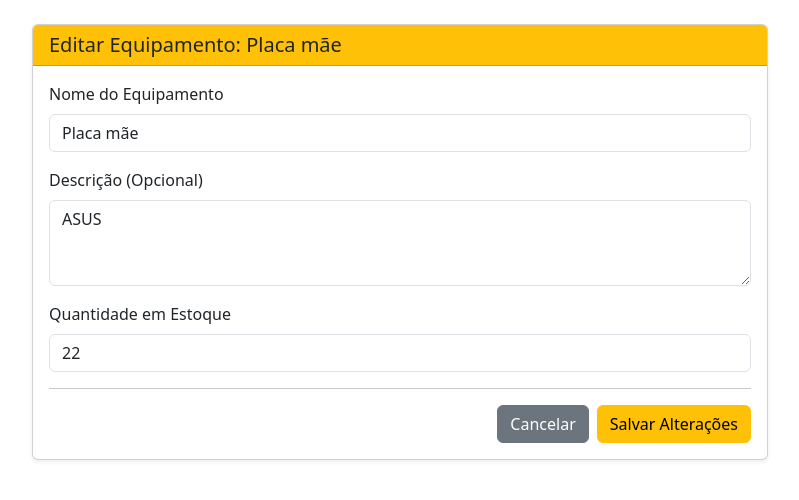
After one commit to guilhermegamabs/controle-estoque, a Flask app: a page that uses templates/editar_equipamento.html in a window 1280 px wide. The commit adds this page. Shown: the top 500 px of the page, without its empty margins (240-1039 px from the left). Run offline with Flask 3, Linux system fonts and the light colour scheme; data comes from the database, SQL or seed files in the repository; both versions use the stored data as it was after the commit.

Commit message:
adicionando métodos de update e listar

```diff
--- a/app.py
+++ b/app.py
@@ -12,6 +12,12 @@ with app.app_context():
 def hello():
     return "<h1>Hello World!</h1>"
 
+@app.route('/equipamentos')
+def listar_equipamentos():
+    listar_de_equipamentos = database.listar_equipamentos()
+
+    return render_template('equipamentos.html', equipamentos = listar_de_equipamentos)
+
 @app.route('/equipamentos/novo', methods=['GET', 'POST'])
 def novo_equipamento():
     if request.method == 'POST':
@@ -25,11 +31,29 @@ def novo_equipamento():
 
     return render_template('adicionar_equipamento.html')
 
-@app.route('/equipamentos')
-def listar_equipamentos():
-    listar_de_equipamentos = database.listar_equipamentos()
+@app.route('/equipamentos/editar:<int:id_equipamento>', methods=['GET', 'POST'])
+def editar_equipamento(id_equipamento):
+    equipamento = database.listar_um_equipamento(id_equipamento)
+    if not equipamento:
+        flash('Equipamento não encontrado!', 'danger')
+        return redirect(url_for('listar_equipamentos'))
 
-    return render_template('equipamentos.html', equipamentos = listar_de_equipamentos)
+    if request.method == 'POST':
+        nome = request.form['nome_equipamento']
+        descricao = request.form['descricao_equipamento']
+        quantidade = request.form['quantidade_estoque']
+
+        database.atualizar_equipamento(id_equipamento, nome, descricao, quantidade)
+        flash('Equipamento atualizado com sucesso!', 'success')
+        return redirect(url_for('listar_equipamentos'))
+
+    return render_template('editar_equipamento.html', equipamento=equipamento)
+
+@app.route('/equipamentos/excluir/<int:id_equipamento>', methods=['POST'])
+def excluir_equipamento_rota(id_equipamento):
+    database.excluir_equipamento(id_equipamento)
+    flash('Equipamento excluído com sucesso!', 'success')
+    return redirect(url_for('listar_equipamentos'))
 
 if __name__ == '__main__':
     app.run(host="0.0.0.0", port=5000, debug=True)
--- a/db.py
+++ b/db.py
@@ -75,3 +75,46 @@ def listar_equipamentos():
     finally:
         if conn:
             conn.close()
+
+def excluir_equipamento(id_equipamento):
+    try:
+        conn = conectar()
+        cursor = conn.cursor()
+        cursor.execute("DELETE FROM equipamentos WHERE id_equipamento = ?", (id_equipamento,))
+        conn.commit()
+    except sqlite3.Error as e:
+        print(f"Erro ao excluir equipamento: {e}")
+    finally:
+        if conn:
+            conn.close()
+
+def listar_um_equipamento(id_equipamento):
+    try:
+        conn = conectar()
+        conn.row_factory = sqlite3.Row
+        cursor = conn.cursor()
+        cursor.execute("SELECT * FROM equipamentos WHERE id_equipamento = ?", (id_equipamento,))
+        equipamento = cursor.fetchone()
+        return equipamento
+    except sqlite3.Error as e:
+        print(f"Erro ao obter equipamento: {e}")
+        return None
+    finally:
+        if conn:
+            conn.close()
+
+def atualizar_equipamento(id_equipamento, nome, descricao, quantidade):
+    try:
+        conn = conectar()
+        cursor = conn.cursor()
+        cursor.execute('''
+            UPDATE equipamentos
+            SET nome_equipamento = ?, descricao_equipamento = ?, quantidade_estoque = ?
+            WHERE id_equipamento = ?
+        ''', (nome, descricao, quantidade, id_equipamento))
+        conn.commit()
+    except sqlite3.Error as e:
+        print(f"Erro ao atualizar equipamento: {e}")
+    finally:
+        if conn:
+            conn.close()
--- /dev/null
+++ b/templates/editar_equipamento.html
@@ -0,0 +1,38 @@
+{% extends 'base.html' %}
+
+{% block title %}Editar Equipamento{% endblock %}
+
+{% block content %}
+<div class="row justify-content-center">
+    <div class="col-md-8">
+        <div class="card shadow-sm">
+            <div class="card-header bg-warning text-dark">
+                <h2 class="h5 mb-0">Editar Equipamento: {{ equipamento['nome_equipamento'] }}</h2>
+            </div>
+            <div class="card-body">
+                <form method="POST">
+                    <div class="mb-3">
+                        <label for="nome" class="form-label">Nome do Equipamento</label>
+                        <input type="text" class="form-control" id="nome" name="nome_equipamento"
+                               value="{{ equipamento['nome_equipamento'] }}" required>
+                    </div>
+                    <div class="mb-3">
+                        <label for="descricao" class="form-label">Descrição (Opcional)</label>
+                        <textarea class="form-control" id="descricao" name="descricao_equipamento" rows="3">{{ equipamento['descricao_equipamento'] }}</textarea>
+                    </div>
+                    <div class="mb-3">
+                        <label for="quantidade" class="form-label">Quantidade em Estoque</label>
+                        <input type="number" class="form-control" id="quantidade" name="quantidade_estoque"
+                               value="{{ equipamento['quantidade_estoque'] }}" required min="0">
+                    </div>
+                    <hr>
+                    <div class="d-flex justify-content-end">
+                        <a href="{{ url_for('listar_equipamentos') }}" class="btn btn-secondary me-2">Cancelar</a>
+                        <button type="submit" class="btn btn-warning">Salvar Alterações</button>
+                    </div>
+                </form>
+            </div>
+        </div>
+    </div>
+</div>
+{% endblock %}
```
Also changed, not shown: templates/equipamentos.html (+11 -9 lines), controle.db.
